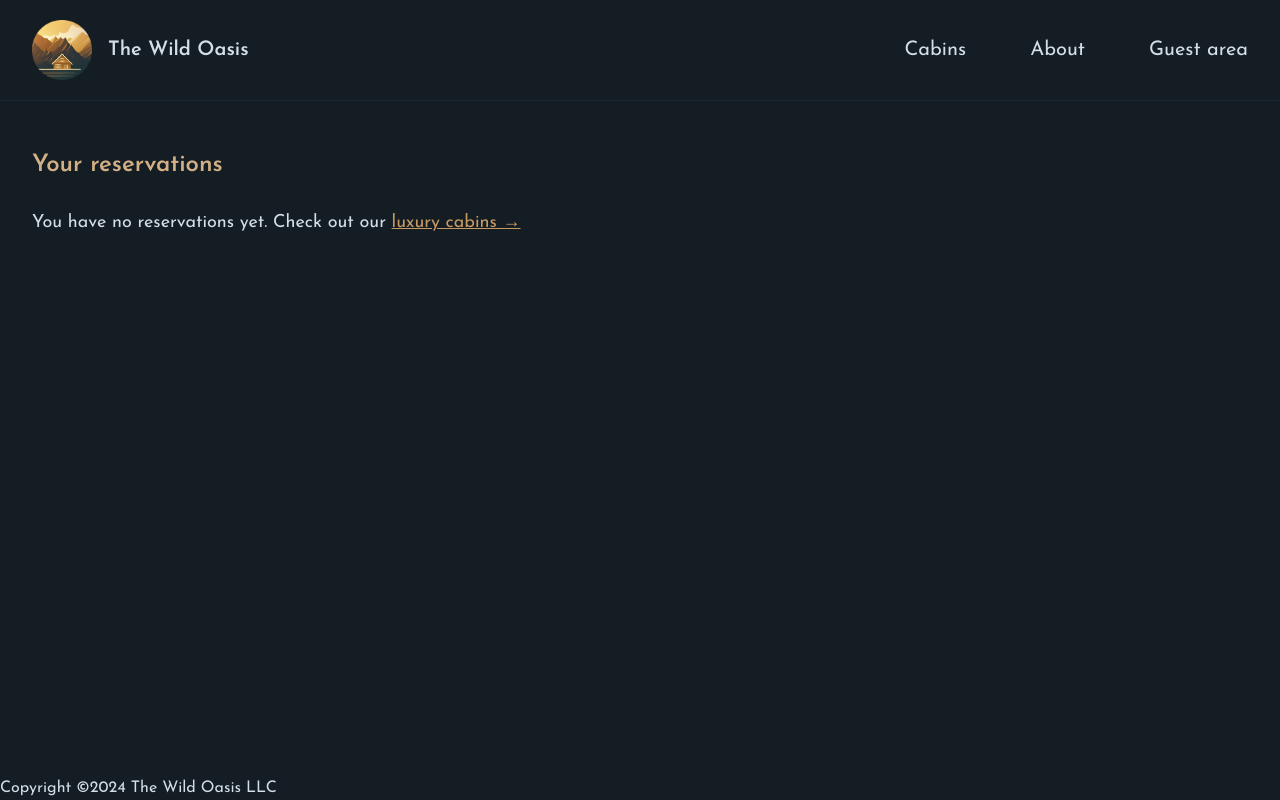
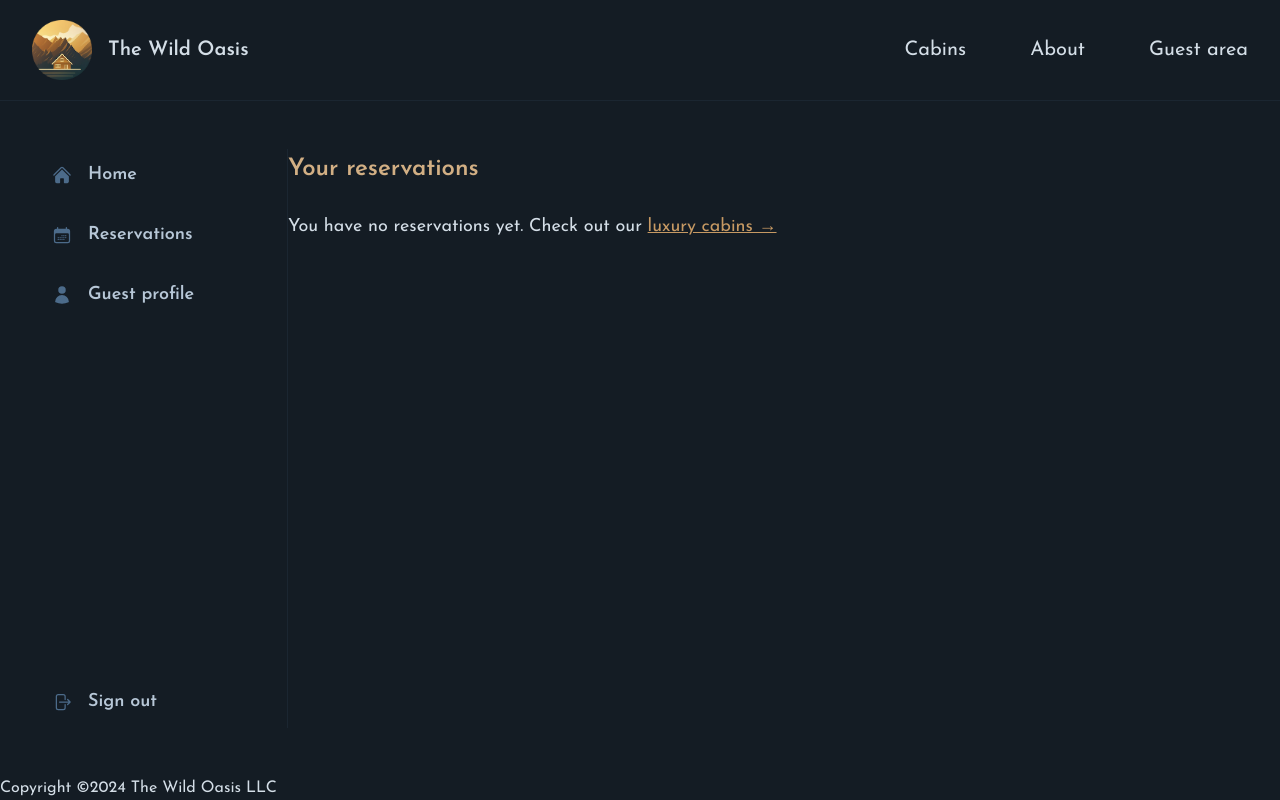
Before and after one commit to BillStephens2022/wild-oasis-nextjs, a Next.js app: page /account/reservations in a window 1280 px wide. Built offline with nearby package versions, Linux system fonts and the light colour scheme.

Commit message:
added a nested layout within the guest area containing sidenavigation

```diff
--- a/app/_components/ReservationCard.js
+++ b/app/_components/ReservationCard.js
@@ -2,6 +2,11 @@
 import { format, formatDistance, isPast, isToday, parseISO } from 'date-fns';
 import Image from 'next/image';
 import DeleteReservation from '@/app/_components/DeleteReservation';
+
+export const metadata = {
+  title: "Reservations"
+}
+
 
 export const formatDistanceFromNow = (dateStr) =>
   formatDistance(parseISO(dateStr), new Date(), {
--- a/app/_components/SelectCountry.js
+++ b/app/_components/SelectCountry.js
@@ -1,4 +1,8 @@
 import { getCountries } from '@/app/_lib/data-service';
+
+export const metadata = {
+  title: "Update profile"
+}
 
 async function SelectCountry({ defaultCountry, name, id, className }) {
   const countries = await getCountries();
--- a/starter/components/SideNavigation.js
+++ b/app/_components/SideNavigation.js
@@ -3,7 +3,8 @@
   HomeIcon,
   UserIcon,
 } from '@heroicons/react/24/solid';
-import SignOutButton from './SignOutButton';
+import SignOutButton from '@/app/_components/SignOutButton';
+import Link from 'next/link';
 
 const navLinks = [
   {
@@ -29,13 +30,13 @@
       <ul className='flex flex-col gap-2 h-full text-lg'>
         {navLinks.map((link) => (
           <li key={link.name}>
-            <a
+            <Link
               className={`py-3 px-5 hover:bg-primary-900 hover:text-primary-100 transition-colors flex items-center gap-4 font-semibold text-primary-200`}
               href={link.href}
             >
               {link.icon}
               <span>{link.name}</span>
-            </a>
+            </Link>
           </li>
         ))}
 
--- /dev/null
+++ b/app/account/layout.js
@@ -0,0 +1,10 @@
+import SideNavigation from "@/app/_components/SideNavigation";
+
+export default function Layout({ children }) {
+    return (
+        <div className="grid grid-cols-[16rem_1fr] h-full gap-12]">
+            <SideNavigation />
+            <div className="py-1">{children}</div>
+        </div>
+    )
+}
--- a/app/layout.js
+++ b/app/layout.js
@@ -27,8 +27,8 @@
         className={`${josefin.className} antialiased bg-primary-950 text-primary-100 min-h-screen flex flex-col relative`}
       >
         <Header />
-        <div className="flex-1 px-8 py-12">
-          <main className="max-w-7xl mx-auto">{children}</main>
+        <div className="flex-1 px-8 py-12 grid">
+          <main className="max-w-7xl mx-auto w-full">{children}</main>
         </div>
         <footer>Copyright &copy;2024 The Wild Oasis LLC</footer>
       </body>
```
Also changed, not shown: app/_components/SignOutButton.js (renamed from starter/components/SignOutButton.js).
